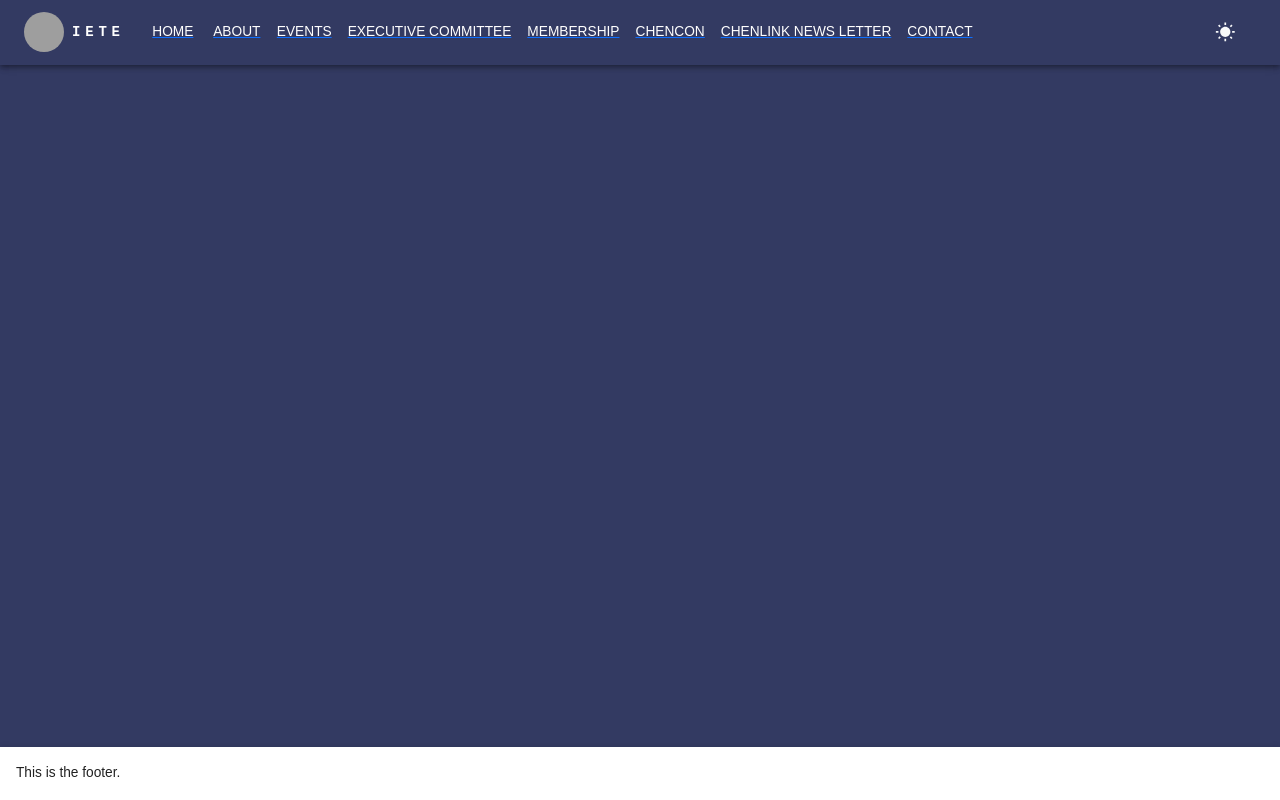
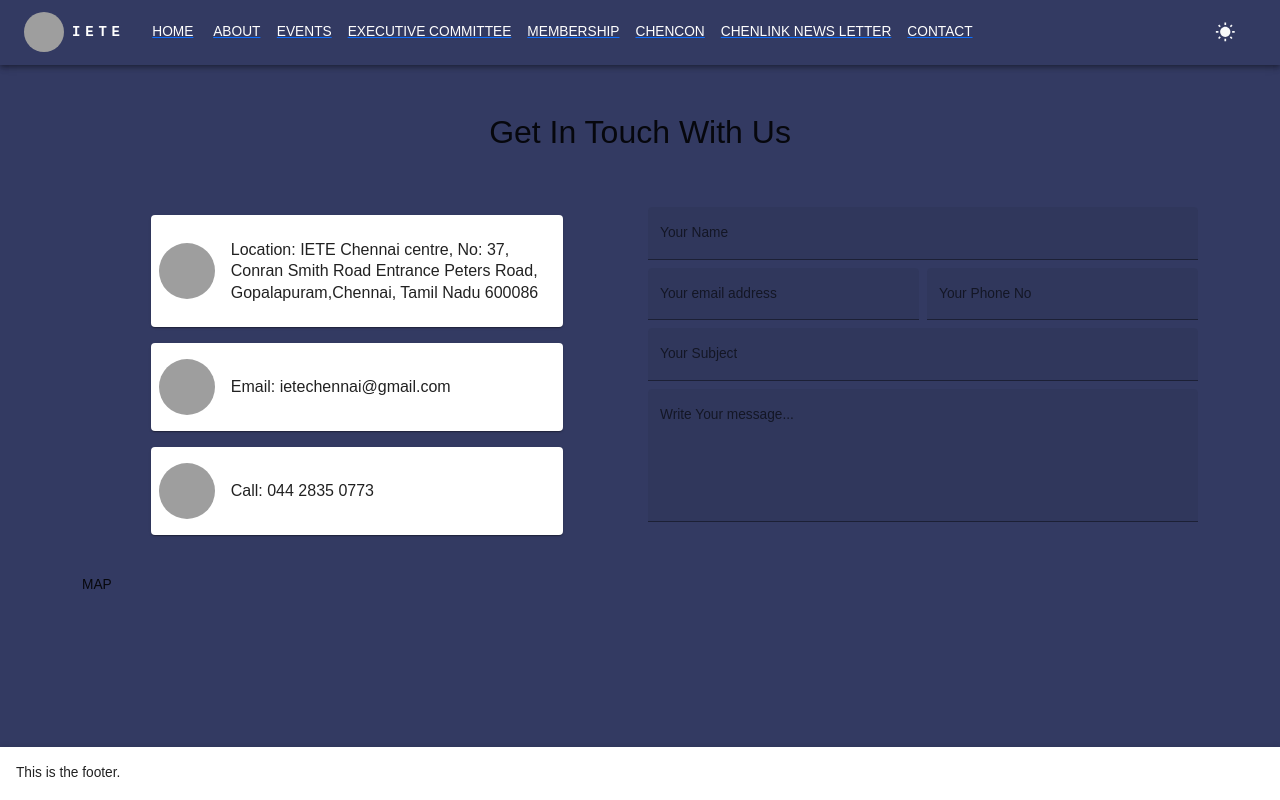
Before and after one commit to Academic-Resource-Management-System/WDC-IETE, a React (Create React App) app: page /contact in a window 1280 px wide. Built offline with nearby package versions, Linux system fonts and the light colour scheme; grey boxes are pictures that could not be loaded.

Commit message:
contact made

```diff
--- a/src/App.js
+++ b/src/App.js
@@ -11,6 +11,7 @@ import { ToastContainer } from "react-toastify";
 import "react-toastify/dist/ReactToastify.css";
 import { useMode } from "./theme";
 import AboutUs from "./components/AboutUs";
+import Contact from "./components/Contact";
 import TopBar from "./components/TopBar";
 function App() {
   const [theme, colorMode] = useMode();
@@ -33,6 +34,7 @@ function App() {
           <Box display="flex" flexDirection="column" flexGrow={1} py={2}>
             <Routes>
               <Route path="/about" element={<AboutUs />} />
+              <Route path="/contact" element={<Contact />} />
               <Route path="/" element={<div>tesct</div>} />
             </Routes>
           </Box>
--- a/src/components/AboutUs.jsx
+++ b/src/components/AboutUs.jsx
@@ -3,7 +3,7 @@ import { Grid, Paper, Typography, Avatar } from "@mui/material";
 const AboutUs = () => {
   return (
     <>
-      <div className="container-fluid bg-dark w-100 py-3 ps-4">
+      <div className="container-fluid bg-dark w-100 py-3 ">
         <Typography
           variant="h2"
           style={{
@@ -113,13 +113,27 @@ const AboutUs = () => {
               style={{ overflowWrap: "break-word", textAlign: "justify" }}
             >
               Vision: Reaching the un-reached and empowering the youth through
-              Technical Education and Skill Development. Mission: Advancement of
-              Electronics, Telecommunication, Information Technology & other
-              related disciplines to contribute in Nation’s Human Resource &
-              Infrastructure Development through our Engineers. Motives: IETE is
-              helping it's students to learn and grow in the emerging field of
-              Electronics and Telecommunication. One of the missions of IETE is
-              to provide the best mode of studying a Btech degree programme.
+              Technical Education and Skill Development.
+            </Typography>
+            <Typography
+              variant="h5"
+              className="mt-1"
+              style={{ overflowWrap: "break-word", textAlign: "justify" }}
+            >
+              Mission: Advancement of Electronics, Telecommunication,
+              Information Technology & other related disciplines to contribute
+              in Nation’s Human Resource & Infrastructure Development through
+              our Engineers.
+            </Typography>{" "}
+            <Typography
+              variant="h5"
+              className="mt-2"
+              style={{ overflowWrap: "break-word", textAlign: "justify" }}
+            >
+              Motives: IETE is helping it's students to learn and grow in the
+              emerging field of Electronics and Telecommunication. One of the
+              missions of IETE is to provide the best mode of studying a Btech
+              degree programme.
             </Typography>
           </Grid>
         </Grid>
--- /dev/null
+++ b/src/components/Contact.jsx
@@ -0,0 +1,141 @@
+import React from "react";
+import { Grid, Paper, Typography, Avatar, TextField } from "@mui/material";
+const Contact = () => {
+  return (
+    <>
+      <div className="container-fluid  w-100 py-3 ">
+        <Typography
+          variant="h2"
+          style={{
+            overflowWrap: "break-word",
+
+            display: "flex",
+            flexDirection: "column",
+            justifyContent: "center",
+            alignItems: "center", // Center horizontally
+            //    backgroundColor: "red",
+            padding: "1rem",
+          }}
+        >
+          Get In Touch With Us
+        </Typography>
+      </div>
+      <div className="container  ">
+        <Grid container spacing={2} className="my-2">
+          <Grid
+            item
+            xs={12}
+            md={6}
+            className="d-flex flex-column align-items-center justify-content-center"
+          >
+            <Paper
+              className="px-2 py-3 my-2"
+              style={{
+                width: "75%",
+                display: "flex",
+                alignItems: "center", // Center vertically
+              }}
+            >
+              <Avatar
+                alt="Remy Sharp"
+                src="/static/images/avatar/1.jpg"
+                sx={{ width: 56, height: 56 }}
+              />
+              <Typography
+                variant="h5"
+                className="ps-3 py-2"
+                style={{ flex: 1, overflowWrap: "break-word" }}
+              >
+                Location: IETE Chennai centre, No: 37, Conran Smith Road
+                Entrance Peters Road, Gopalapuram,Chennai, Tamil Nadu 600086
+              </Typography>
+            </Paper>
+            <Paper
+              className="px-2 py-3 my-2"
+              style={{
+                width: "75%",
+                display: "flex",
+                alignItems: "center", // Center vertically
+              }}
+            >
+              <Avatar
+                alt="Remy Sharp"
+                src="/static/images/avatar/1.jpg"
+                sx={{ width: 56, height: 56 }}
+              />
+              <Typography
+                variant="h5"
+                className="ps-3 py-2"
+                style={{ flex: 1, overflowWrap: "break-word" }}
+              >
+                Email: ietechennai@gmail.com
+              </Typography>
+            </Paper>
+            <Paper
+              className="px-2 py-3 my-2"
+              style={{
+                width: "75%",
+                display: "flex",
+                alignItems: "center", // Center vertically
+              }}
+            >
+              <Avatar
+                alt="Remy Sharp"
+                src="/static/images/avatar/1.jpg"
+                sx={{ width: 56, height: 56 }}
+              />
+              <Typography
+                variant="h5"
+                className="ps-3 py-2"
+                style={{ flex: 1, overflowWrap: "break-word" }}
+              >
+                Call: 044 2835 0773
+              </Typography>
+            </Paper>
+          </Grid>
+          <Grid item xs={12} md={6}>
+            <TextField
+              id="Name"
+              label="Your Name"
+              className=" w-100"
+              variant="filled"
+            />
+            <div className="d-md-flex">
+              <TextField
+                id="email"
+                className="mt-2 me-md-1 w-100"
+                label="Your email address"
+                variant="filled"
+              />
+
+              <TextField
+                id="phone"
+                className="mt-2 ms-md-1 w-100"
+                label="Your Phone No"
+                variant="filled"
+              />
+            </div>
+            <TextField
+              id="subject"
+              className="mt-2  w-100"
+              label="Your Subject"
+              variant="filled"
+            />
+
+            <TextField
+              label="Write Your message..."
+              className="mt-2 w-100"
+              multiline
+              rows={5}
+              fullWidth
+              variant="filled"
+            />
+          </Grid>
+        </Grid>
+      </div>
+      <div className="container mt-4 ">MAP</div>
+    </>
+  );
+};
+
+export default Contact;
```
